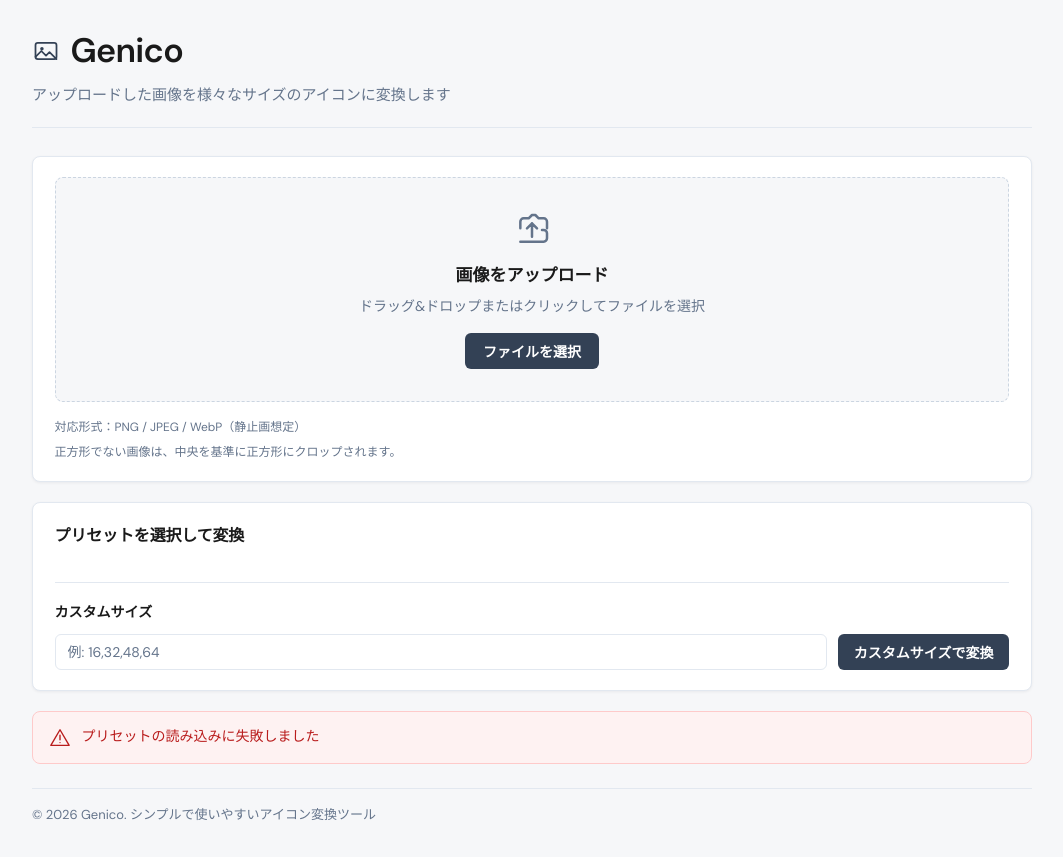
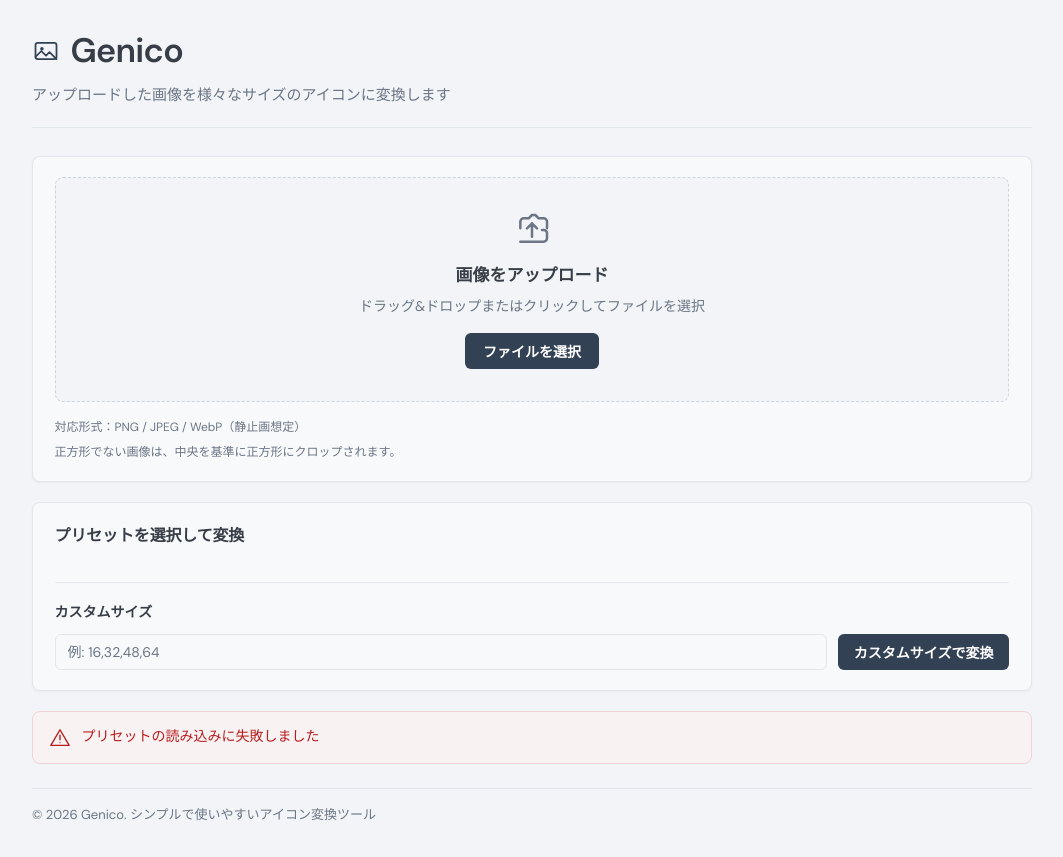
Before and after one commit to Nagaemonn/genico, a Python web app: template templates/index.html in a window 1280 px wide. Shown: the whole page, without its empty margins (108-1171 px from the left). Run offline with Jinja, Linux system fonts and the light colour scheme; the template is opened without the code that fills it, so the values that code supplies are empty.

Commit message:
Update styles in style.css for improved light and dark mode support, add theme-color meta tags in index.html, and replace the introduction image with an updated version.

```diff
--- a/static/style.css
+++ b/static/style.css
@@ -1,23 +1,45 @@
 
 :root {
-    --bg: #f6f7f9;
-    --surface: #ffffff;
-    --text: #1a1a1a;
-    --text-muted: #64748b;
-    --border: #e2e8f0;
-    --border-strong: #cbd5e1;
+    color-scheme: light;
+    --bg: #f2f4f7;
+    --surface: #f8f9fb;
+    --text: #383e47;
+    --text-muted: #6b7584;
+    --border: #e2e6ed;
+    --border-strong: #cdd5df;
     --accent: #334155;
     --accent-hover: #1e293b;
     --accent-subtle: rgba(51, 65, 85, 0.08);
     --focus-ring: rgba(51, 65, 85, 0.2);
     --danger: #b91c1c;
-    --danger-bg: #fef2f2;
-    --danger-border: #fecaca;
+    --danger-bg: #f9f2f3;
+    --danger-border: #f0d5d8;
     --radius-sm: 6px;
     --radius-md: 8px;
-    --shadow-sm: 0 1px 2px rgba(15, 23, 42, 0.05);
-    --shadow-card: 0 1px 3px rgba(15, 23, 42, 0.06);
+    --shadow-sm: 0 1px 2px rgba(56, 62, 71, 0.045);
+    --shadow-card: 0 1px 3px rgba(56, 62, 71, 0.055);
     --font: "DM Sans", "Noto Sans JP", system-ui, sans-serif;
+}
+
+@media (prefers-color-scheme: dark) {
+    :root {
+        color-scheme: dark;
+        --bg: #171e27;
+        --surface: #1f2733;
+        --text: #cfd8e3;
+        --text-muted: #8b97a8;
+        --border: #323d4d;
+        --border-strong: #435061;
+        --accent: #475569;
+        --accent-hover: #64748b;
+        --accent-subtle: rgba(148, 163, 184, 0.12);
+        --focus-ring: rgba(148, 163, 184, 0.3);
+        --danger: #ea8b85;
+        --danger-bg: rgba(185, 28, 28, 0.14);
+        --danger-border: rgba(232, 146, 140, 0.28);
+        --shadow-sm: 0 1px 2px rgba(8, 12, 20, 0.28);
+        --shadow-card: 0 1px 4px rgba(8, 12, 20, 0.34);
+    }
 }
 
 * {
--- a/templates/index.html
+++ b/templates/index.html
@@ -3,6 +3,8 @@
 <head>
     <meta charset="UTF-8">
     <meta name="viewport" content="width=device-width, initial-scale=1.0">
+    <meta name="theme-color" content="#f2f4f7" media="(prefers-color-scheme: light)">
+    <meta name="theme-color" content="#171e27" media="(prefers-color-scheme: dark)">
     <title>Genico</title>
     <link rel="icon" type="image/x-icon" href="/static/favicon.ico">
     <link rel="preconnect" href="https://fonts.googleapis.com">
```
Also changed, not shown: 1 other file.
